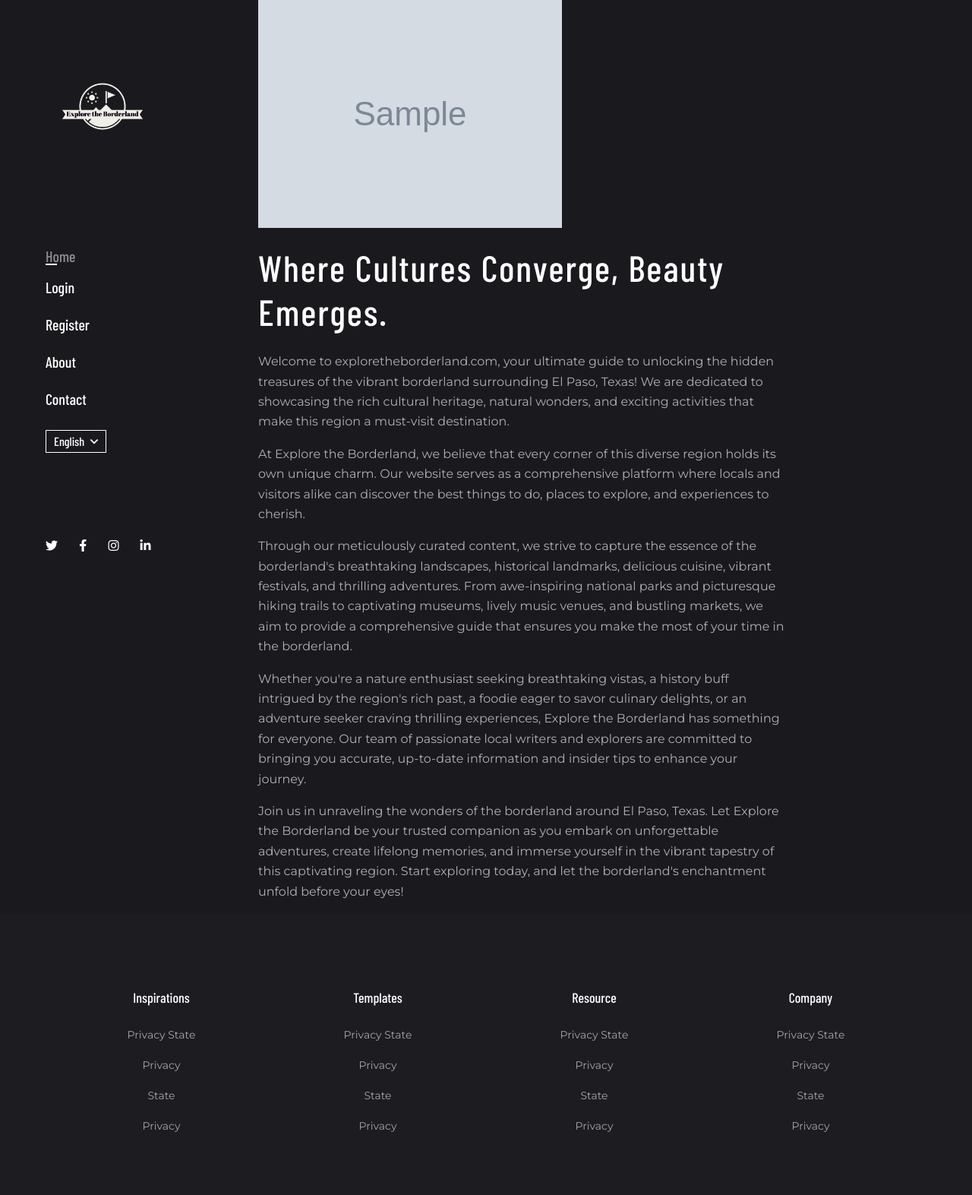
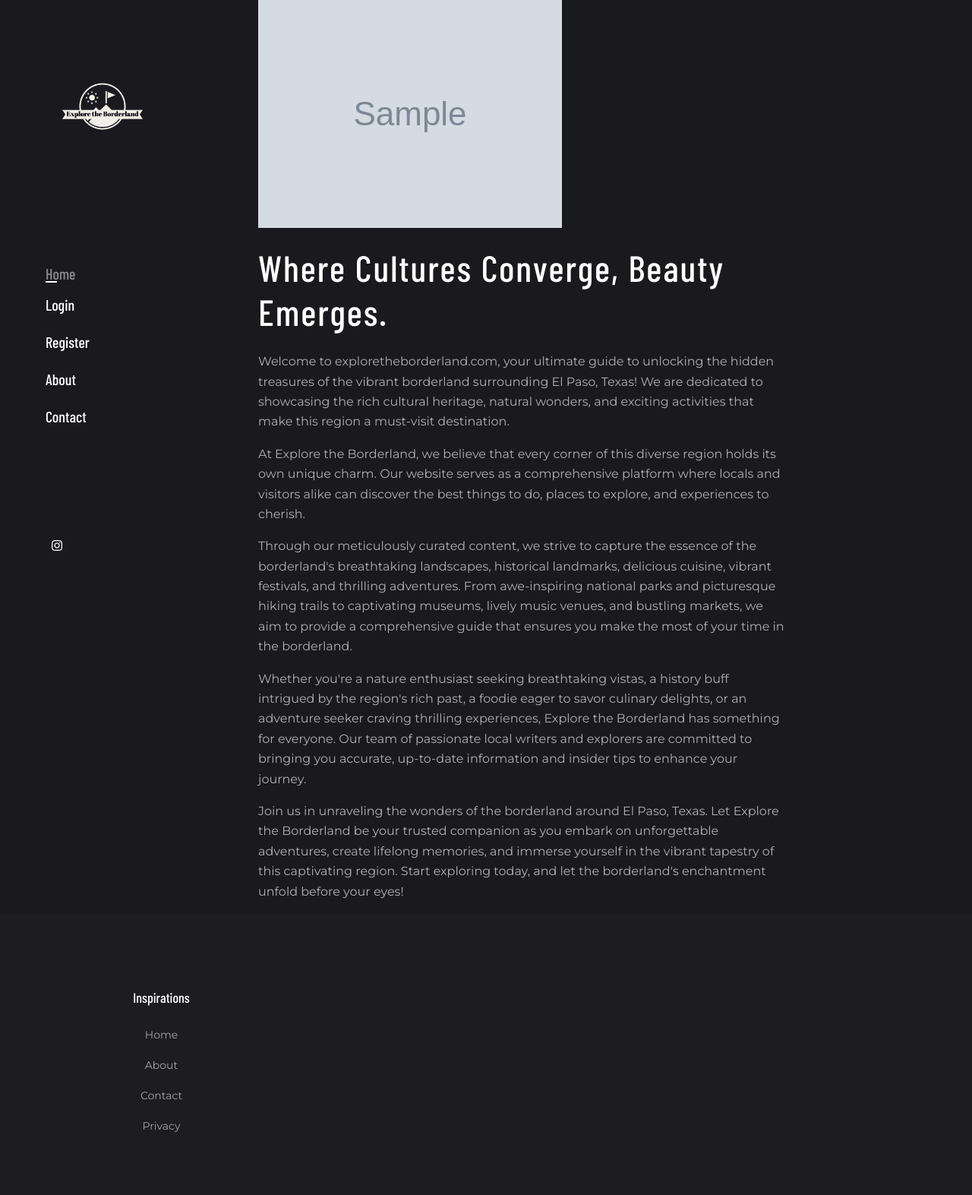
Before and after one commit to adamgonzls/python-blog-capstone, a Flask app: page /about in a window 1280 px wide. Shown: the whole page at 76% size. Run offline with Flask 3, Linux system fonts and the light colour scheme; tables that the repository leaves empty hold one stand-in row (values such as "Sample post"); grey boxes marked "Sample" are stand-in pictures; some libraries are stand-ins or nearby versions.

Commit message:
feature: update links, add requirements.txt

```diff
--- a/templates/_footer.html
+++ b/templates/_footer.html
@@ -5,36 +5,9 @@
                     <div class="col-lg-3 col-sm-6 mb-5">
                         <h5 class="font-primary text-white mb-4">Inspirations</h5>
                         <ul class="list-unstyled">
-                            <li><a href="#!">Privacy State</a></li>
-                            <li><a href="#!">Privacy</a></li>
-                            <li><a href="#!">State</a></li>
-                            <li><a href="#!">Privacy</a></li>
-                        </ul>
-                    </div>
-                    <div class="col-lg-3 col-sm-6 mb-5">
-                        <h5 class="font-primary text-white mb-4">Templates</h5>
-                        <ul class="list-unstyled">
-                            <li><a href="#!">Privacy State</a></li>
-                            <li><a href="#!">Privacy</a></li>
-                            <li><a href="#!">State</a></li>
-                            <li><a href="#!">Privacy</a></li>
-                        </ul>
-                    </div>
-                    <div class="col-lg-3 col-sm-6 mb-5">
-                        <h5 class="font-primary text-white mb-4">Resource</h5>
-                        <ul class="list-unstyled">
-                            <li><a href="#!">Privacy State</a></li>
-                            <li><a href="#!">Privacy</a></li>
-                            <li><a href="#!">State</a></li>
-                            <li><a href="#!">Privacy</a></li>
-                        </ul>
-                    </div>
-                    <div class="col-lg-3 col-sm-6 mb-5">
-                        <h5 class="font-primary text-white mb-4">Company</h5>
-                        <ul class="list-unstyled">
-                            <li><a href="#!">Privacy State</a></li>
-                            <li><a href="#!">Privacy</a></li>
-                            <li><a href="#!">State</a></li>
+                            <li><a href="#!">Home</a></li>
+                            <li><a href="#!">About</a></li>
+                            <li><a href="#!">Contact</a></li>
                             <li><a href="#!">Privacy</a></li>
                         </ul>
                     </div>
--- a/templates/_navigation.html
+++ b/templates/_navigation.html
@@ -39,35 +39,14 @@
                     <a class="d-block " href="privacy.html">Privacy &amp; Policy</a>
                 </div>
             </li>
-            <li class="nav-item mt-3">
-                <select class="custom-select bg-transparent rounded-0 text-white shadow-none" id="pick-lang">
-                    <option selected value="en">English</option>
-                    <option value="fr">French</option>
-                </select>
-            </li>
         </ul>
     </div>
     <!-- end of navbar -->
 
     <ul class="list-inline nml-2">
         <li class="list-inline-item">
-            <a href="#!" class="text-white text-red-onHover pr-2">
-                <span class="fab fa-twitter"></span>
-            </a>
-        </li>
-        <li class="list-inline-item">
-            <a href="#!" class="text-white text-red-onHover p-2">
-                <span class="fab fa-facebook-f"></span>
-            </a>
-        </li>
-        <li class="list-inline-item">
-            <a href="#!" class="text-white text-red-onHover p-2">
+            <a href="#!" target="_blank" class="text-white text-red-onHover p-2">
                 <span class="fab fa-instagram"></span>
-            </a>
-        </li>
-        <li class="list-inline-item">
-            <a href="#!" class="text-white text-red-onHover p-2">
-                <span class="fab fa-linkedin-in"></span>
             </a>
         </li>
     </ul>
```
Also changed, not shown: requirements.txt (added, +24 -0 lines).
